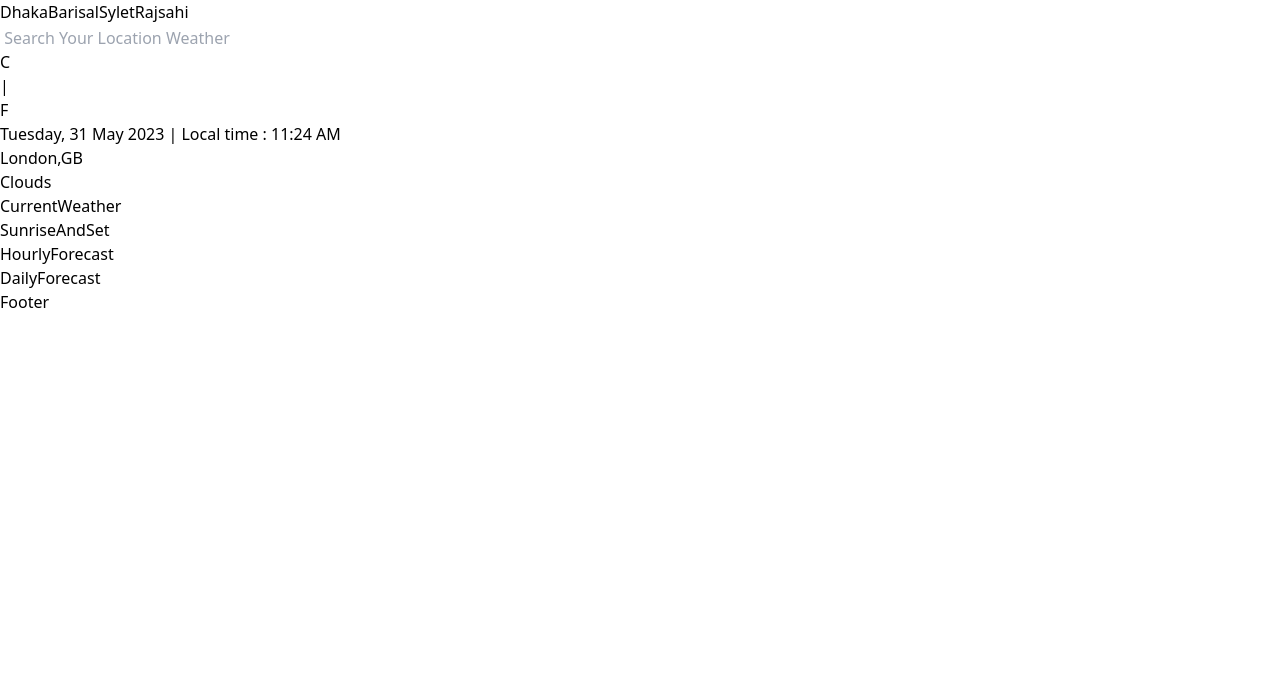
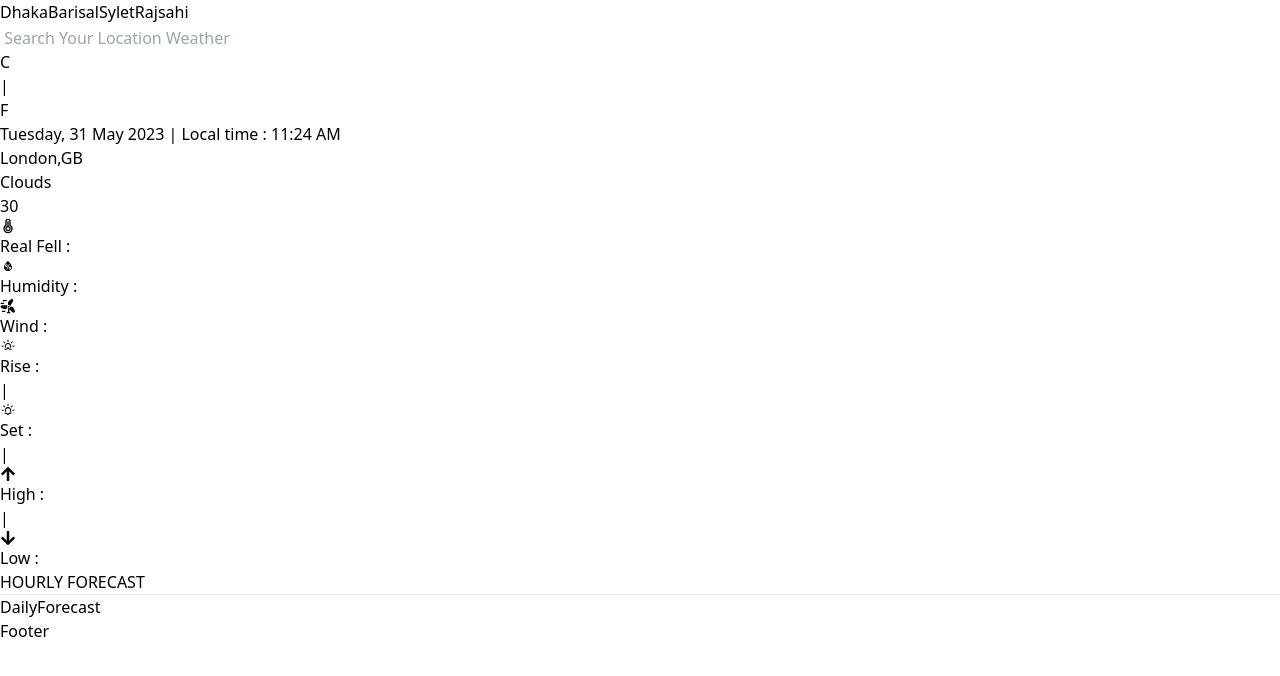
Before and after one commit to rjspyk5/WeatherApp-React-Website-Practise-site-7, a React (Vite) app: page / in a window 1280 px wide. Shown: the top 676 px of the page. Built offline with nearby package versions, Linux system fonts and the light colour scheme; no server answers.

Commit message:
Upto Hourly Forecast section structure done

```diff
--- a/src/Components/Body/CurrentWeather/CurrentWeather.jsx
+++ b/src/Components/Body/CurrentWeather/CurrentWeather.jsx
@@ -1,5 +1,32 @@
-import React from 'react';
+import React, { useContext } from 'react';
+import { DataAndInputRcvrContext } from '../../../App';
+import { WiHumidity } from 'react-icons/wi';
+import { MdWindPower } from 'react-icons/md';
+import { RiTempHotLine } from 'react-icons/ri';
 
 export const CurrentWeather = () => {
-  return <div>CurrentWeather</div>;
+  const [, currentWeather] = useContext(DataAndInputRcvrContext);
+
+  return (
+    <div className='flex justify-around text-white my-3'>
+      <div></div>
+      <div className='ml-[88px]'>
+        <h3 className='text-5xl'>30</h3>
+      </div>
+      <div>
+        <div className='flex'>
+          <RiTempHotLine className='mt-1' />
+          <p>Real Fell :</p>
+        </div>
+        <div className='flex'>
+          <WiHumidity className='mt-1' />
+          <p> Humidity :</p>
+        </div>
+        <div className='flex'>
+          <MdWindPower className='mt-1' />
+          <p> Wind :</p>
+        </div>
+      </div>
+    </div>
+  );
 };
--- a/src/Components/Body/HourlyForecast/HourlyForecast.jsx
+++ b/src/Components/Body/HourlyForecast/HourlyForecast.jsx
@@ -1,5 +1,11 @@
 import React from 'react';
 
 export const HourlyForecast = () => {
-  return <div>HourlyForecast</div>;
+  return (
+    <div className='text-white'>
+      <h6>HOURLY FORECAST</h6>
+      <hr />
+      <div className='flex justify-between'></div>
+    </div>
+  );
 };
--- a/src/Components/Body/SunriseAndSet/SunriseAndSet.jsx
+++ b/src/Components/Body/SunriseAndSet/SunriseAndSet.jsx
@@ -1,5 +1,31 @@
 import React from 'react';
+import { WiSunrise } from 'react-icons/wi';
+import { WiSunset } from 'react-icons/wi';
+import { FaArrowUp } from 'react-icons/fa';
+import { FaArrowDown } from 'react-icons/fa';
 
 export const SunriseAndSet = () => {
-  return <div>SunriseAndSet</div>;
+  return (
+    <div className='flex my-10 text-white justify-between'>
+      <div className='flex'>
+        <WiSunrise className='mx-3 mt-1' />
+        <p>Rise :</p>
+      </div>
+      <p>|</p>
+      <div className='flex justify-evenly'>
+        <WiSunset className='mx-3 mt-1' />
+        <p> Set :</p>
+      </div>
+      <p>|</p>
+      <div className='flex'>
+        <FaArrowUp className='mx-3 mt-1' />
+        <p>High :</p>
+      </div>
+      <p>|</p>
+      <div className='flex'>
+        <FaArrowDown className='mx-3 mt-1' />
+        <p>Low :</p>
+      </div>
+    </div>
+  );
 };
```
